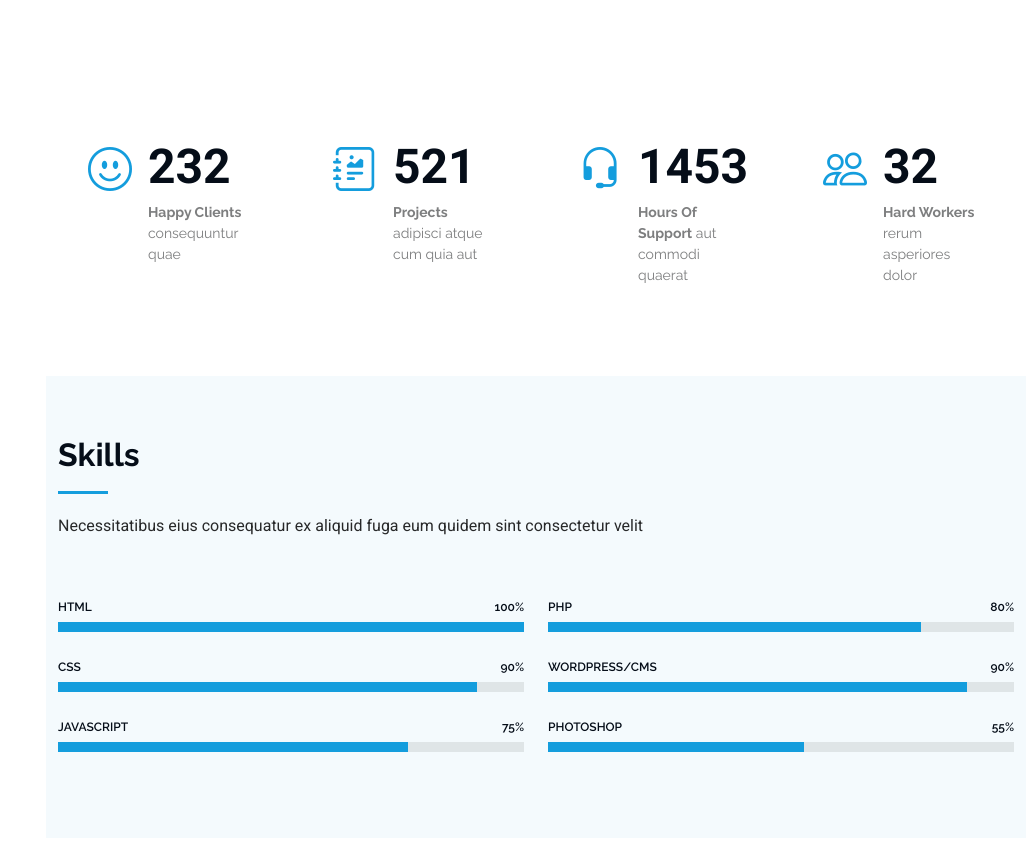
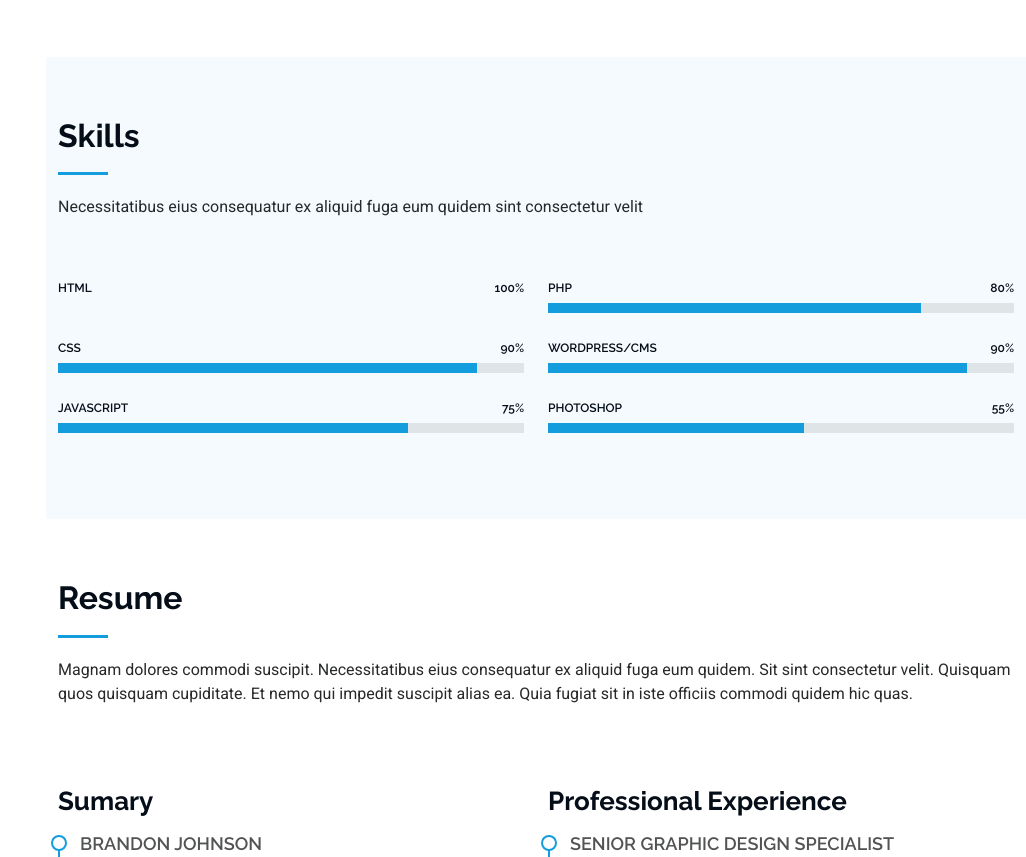
Before and after one commit to chrisw4311/chrisw4311.github.io, a plain HTML site: page index.html in a window 1280 px wide. Shown: the part 1448-2305 px from the top of the page, without its empty margins (254-1280 px from the left). Drawn offline with Linux system fonts and the light colour scheme.

Commit message:
Update index.html

```diff
--- a/index.html
+++ b/index.html
@@ -119,51 +119,6 @@
 
     </section><!-- /About Section -->
 
-    <!-- Stats Section -->
-    <section id="stats" class="stats section">
-
-      <div class="container" data-aos="fade-up" data-aos-delay="100">
-
-        <div class="row gy-4">
-
-          <div class="col-lg-3 col-md-6">
-            <div class="stats-item">
-              <i class="bi bi-emoji-smile"></i>
-              <span data-purecounter-start="0" data-purecounter-end="232" data-purecounter-duration="1" class="purecounter"></span>
-              <p><strong>Happy Clients</strong> <span>consequuntur quae</span></p>
-            </div>
-          </div><!-- End Stats Item -->
-
-          <div class="col-lg-3 col-md-6">
-            <div class="stats-item">
-              <i class="bi bi-journal-richtext"></i>
-              <span data-purecounter-start="0" data-purecounter-end="521" data-purecounter-duration="1" class="purecounter"></span>
-              <p><strong>Projects</strong> <span>adipisci atque cum quia aut</span></p>
-            </div>
-          </div><!-- End Stats Item -->
-
-          <div class="col-lg-3 col-md-6">
-            <div class="stats-item">
-              <i class="bi bi-headset"></i>
-              <span data-purecounter-start="0" data-purecounter-end="1453" data-purecounter-duration="1" class="purecounter"></span>
-              <p><strong>Hours Of Support</strong> <span>aut commodi quaerat</span></p>
-            </div>
-          </div><!-- End Stats Item -->
-
-          <div class="col-lg-3 col-md-6">
-            <div class="stats-item">
-              <i class="bi bi-people"></i>
-              <span data-purecounter-start="0" data-purecounter-end="32" data-purecounter-duration="1" class="purecounter"></span>
-              <p><strong>Hard Workers</strong> <span>rerum asperiores dolor</span></p>
-            </div>
-          </div><!-- End Stats Item -->
-
-        </div>
-
-      </div>
-
-    </section><!-- /Stats Section -->
-
     <!-- Skills Section -->
     <section id="skills" class="skills section light-background">
 
@@ -181,9 +136,7 @@
 
             <div class="progress">
               <span class="skill"><span>HTML</span> <i class="val">100%</i></span>
-              <div class="progress-bar-wrap">
-                <div class="progress-bar" role="progressbar" aria-valuenow="100" aria-valuemin="0" aria-valuemax="100"></div>
-              </div>
+
             </div><!-- End Skills Item -->
 
             <div class="progress">
```
